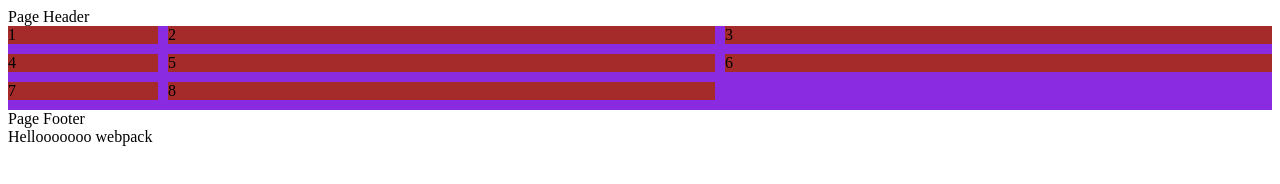
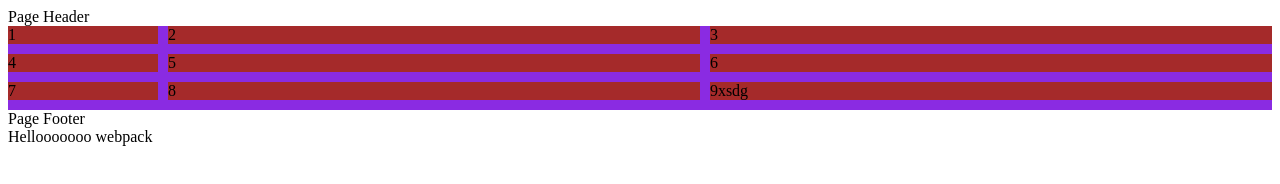
Before and after one commit to faisaldeveloper/webpack-app, a website built with webpack: page src/index.html in a window 1280 px wide. Built offline with nearby package versions, Linux system fonts and the light colour scheme.

Commit message:
another minor change

```diff
--- a/src/index.html
+++ b/src/index.html
@@ -31,6 +31,7 @@
         <div class="items">6</div>
         <div class="items">7</div>
         <div class="items">8</div>
+        <div class="items">9xsdg</div>
       </div>
 </main>
 <aside></aside>
```
